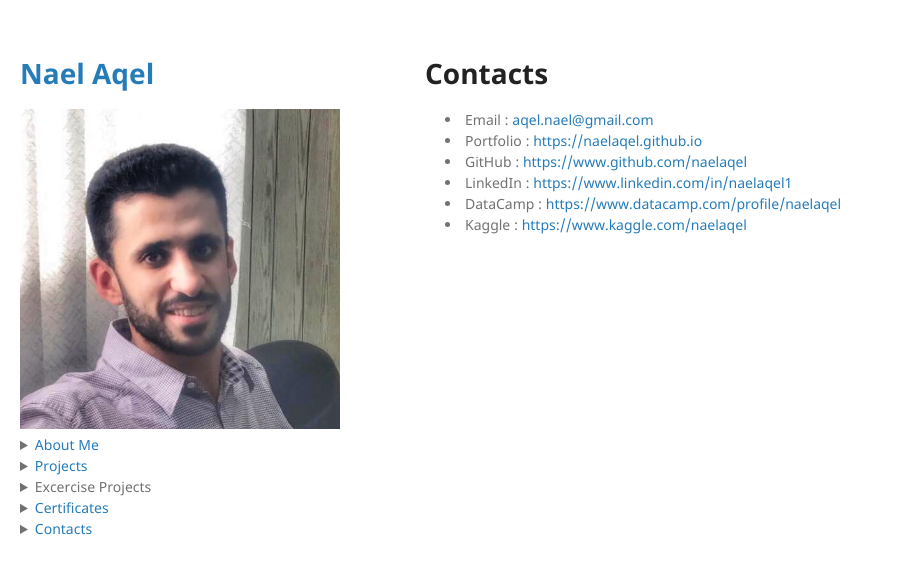
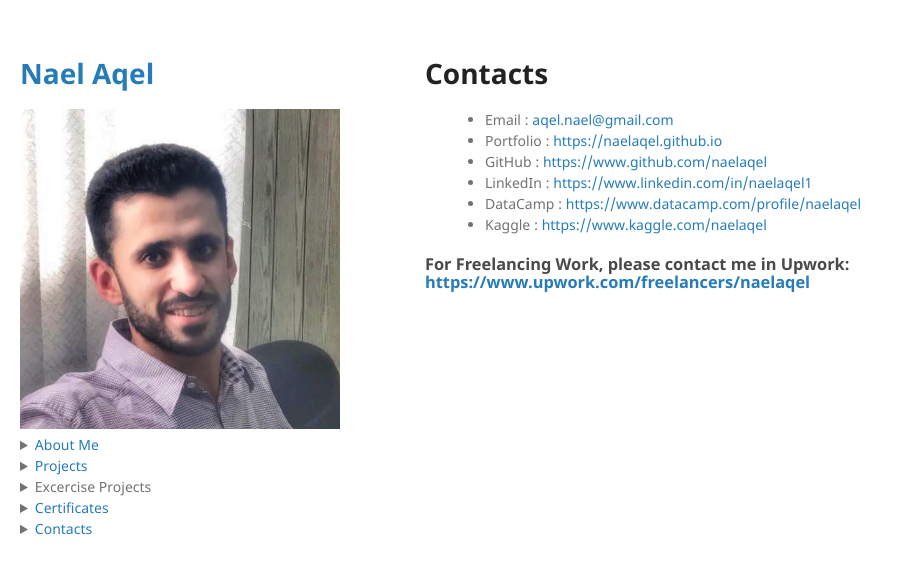
Before and after one commit to NaelAqel/naelaqel.github.io, a Jekyll site: the page built from Contact.md, in a window 1280 px wide. Shown: the top 574 px of the page, without its empty margins (0-903 px from the left). Built offline with Jekyll 4.4.1, drawn with Linux system fonts in a browser that asks for light colours.

Commit message:
Add Upwork

```diff
--- a/Contact.md
+++ b/Contact.md
@@ -3,10 +3,13 @@ layout: default
 ---
 <section1></section1>
 # Contacts
+<ul>
+  <li>Email     :  <a target='_blank'  href='mailto:aqel.nael@gmail.com'>  aqel.nael@gmail.com</a></li>
+  <li>Portfolio :  <a target='_blank'  href='https://naelaqel.github.io'>  https://naelaqel.github.io</a></li>
+  <li>GitHub    :  <a target='_blank'  href='https://www.github.com/naelaqel'>  https://www.github.com/naelaqel</a></li>
+  <li>LinkedIn  :  <a target='_blank'  href='https://www.linkedin.com/in/naelaqel1'>  https://www.linkedin.com/in/naelaqel1</a></li>
+  <li>DataCamp  :  <a target='_blank'  href='https://www.datacamp.com/profile/naelaqel'>  https://www.datacamp.com/profile/naelaqel</a></li>
+  <li>Kaggle    :  <a target='_blank'  href='https://www.kaggle.com/naelaqel'>  https://www.kaggle.com/naelaqel</a></li>
+</ul>
 
-<li>Email     :  <a target='_blank'  href='mailto:aqel.nael@gmail.com'>  aqel.nael@gmail.com</a></li>
-<li>Portfolio :  <a target='_blank'  href='https://naelaqel.github.io'>  https://naelaqel.github.io</a></li>
-<li>GitHub    :  <a target='_blank'  href='https://www.github.com/naelaqel'>  https://www.github.com/naelaqel</a></li>
-<li>LinkedIn  :  <a target='_blank'  href='https://www.linkedin.com/in/naelaqel1'>  https://www.linkedin.com/in/naelaqel1</a></li>
-<li>DataCamp  :  <a target='_blank'  href='https://www.datacamp.com/profile/naelaqel'>  https://www.datacamp.com/profile/naelaqel</a></li>
-<li>Kaggle    :  <a target='_blank'  href='https://www.kaggle.com/naelaqel'>  https://www.kaggle.com/naelaqel</a></li>
+<h3>For Freelancing Work, please contact me in Upwork: <a target='_blank'  href='https://www.upwork.com/freelancers/naelaqel'>  https://www.upwork.com/freelancers/naelaqel</a></h3>
```
